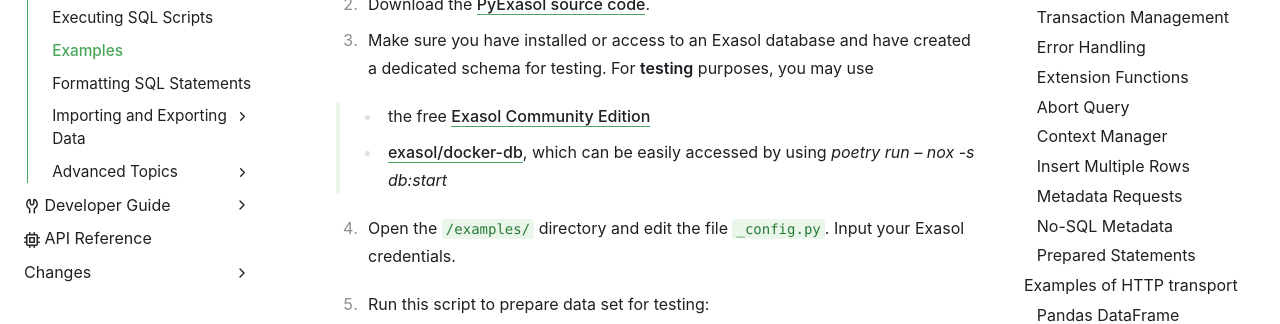
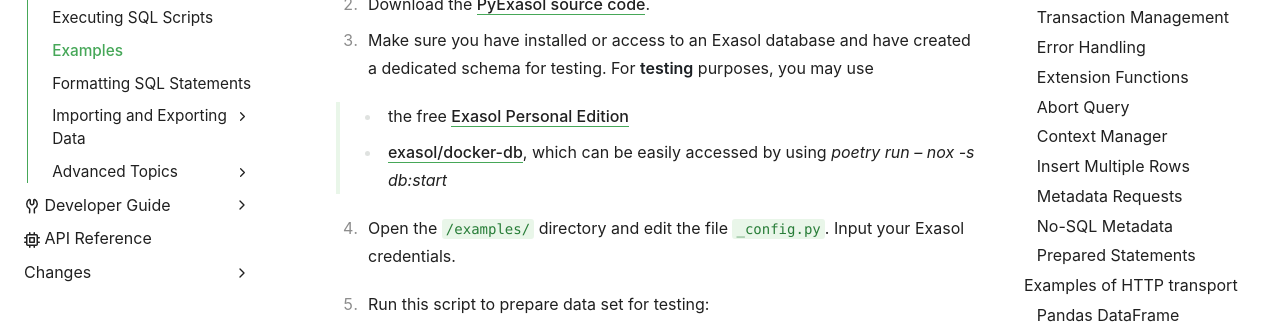
Before and after one commit to exasol/pyexasol, a Sphinx documentation site: the page built from doc/user_guide/exploring_features/examples.rst, in a window 1280 px wide and 900 px high. Shown: the part 326-650 px from the top of the window. Built offline with Sphinx 7.4.7, drawn with Linux system fonts in a browser that asks for light colours.

Commit message:
Fix link wording

```diff
--- a/doc/user_guide/exploring_features/examples.rst
+++ b/doc/user_guide/exploring_features/examples.rst
@@ -12,7 +12,7 @@ Some basic preparation steps are required to see examples in action.
 2. Download the `PyExasol source code <https://github.com/exasol/pyexasol/>`__.
 3. Make sure you have installed or access to an Exasol database and have created a dedicated schema for testing. For **testing** purposes, you may use
 
-  - the free `Exasol Community Edition <https://www.exasol.com/personal/>`__
+  - the free `Exasol Personal Edition <https://www.exasol.com/personal/>`__
   - `exasol/docker-db <https://hub.docker.com/r/exasol/docker-db/tags>`__, which can be easily accessed by using `poetry run -- nox -s db:start`
 
 4. Open the ``/examples/`` directory and edit the file ``_config.py``. Input your Exasol credentials.
```
